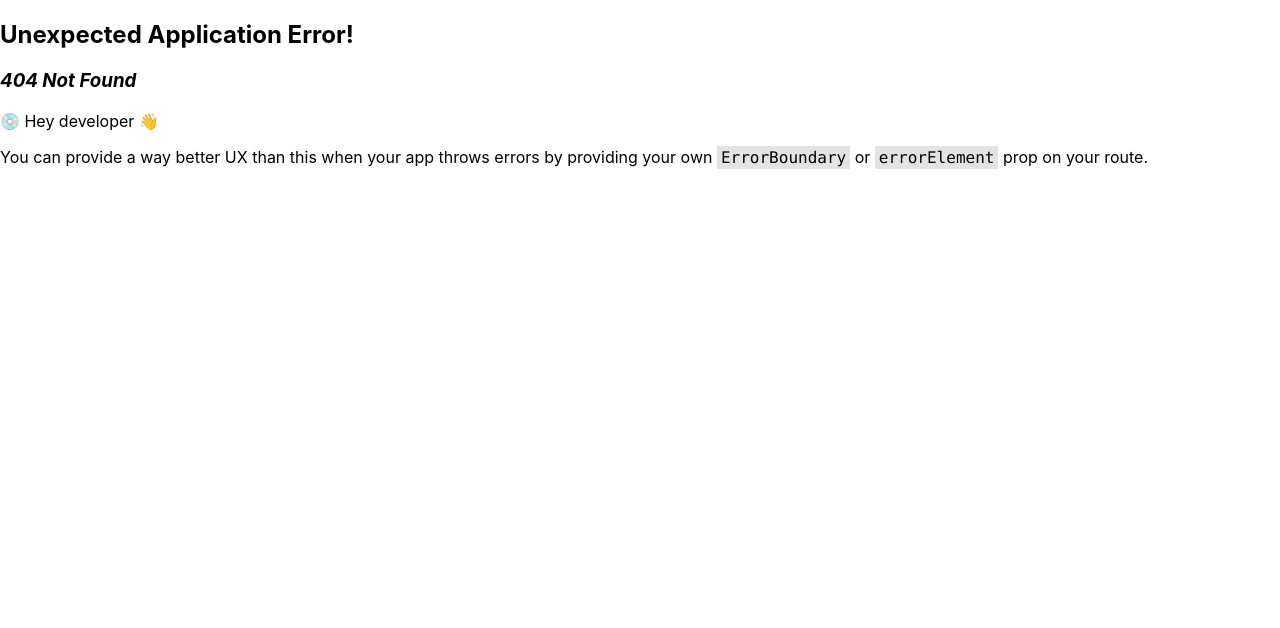
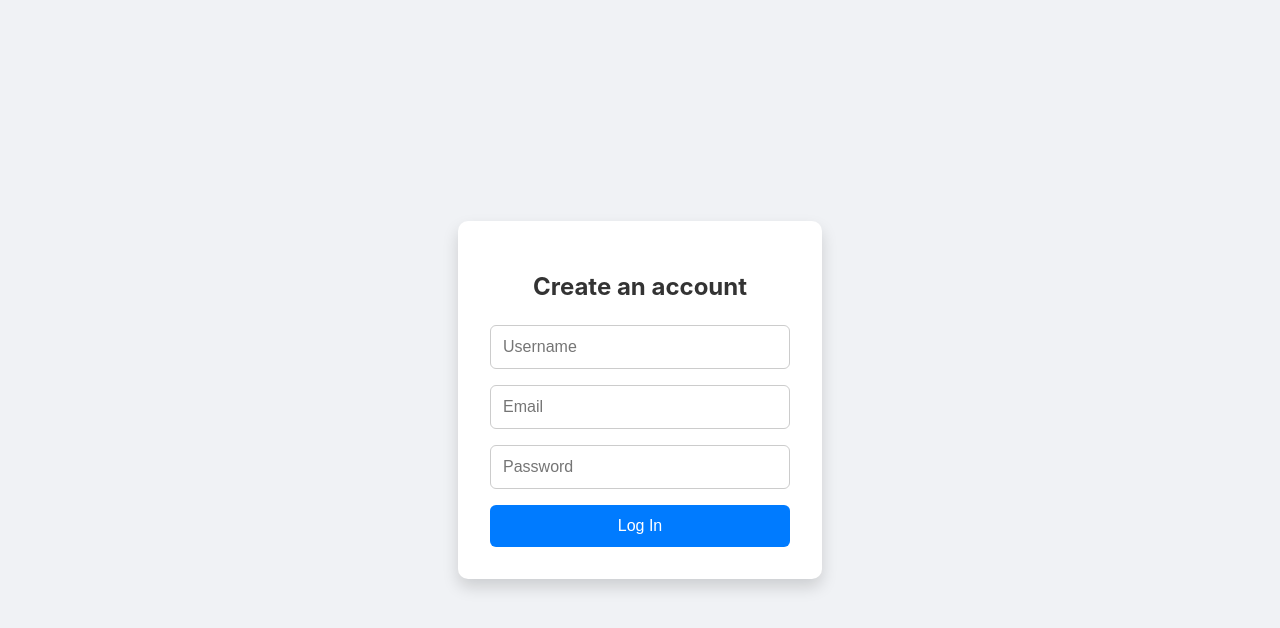
Before and after one commit to clmilholland/leetsave-front-end, a React (Create React App) app: page /register in a window 1280 px wide. Before the commit this address had no page. Shown: the top 628 px of the page. Built offline with nearby package versions, Linux system fonts and the light colour scheme.

Commit message:
Added new components to include a homepage, welcomepage, login, and signup

```diff
--- a/package.json
+++ b/package.json
@@ -3,6 +3,7 @@
   "version": "0.1.0",
   "private": true,
   "dependencies": {
+    "@reduxjs/toolkit": "^2.8.2",
     "@testing-library/dom": "^10.4.0",
     "@testing-library/jest-dom": "^6.6.3",
     "@testing-library/react": "^16.3.0",
@@ -11,6 +12,7 @@
     "jwt-decode": "^4.0.0",
     "react": "^19.1.0",
     "react-dom": "^19.1.0",
+    "react-redux": "^9.2.0",
     "react-router-dom": "^7.7.0",
     "react-scripts": "5.0.1",
     "redux-toolkit": "^1.1.2",
--- a/src/app/App.js
+++ b/src/app/App.js
@@ -1,10 +1,17 @@
-import '../';
+
 import { createBrowserRouter, createRoutesFromElements, Route, RouterProvider } from 'react-router-dom';
 import { Root } from './Root';
+import { Home } from '../pages/home/Home';
+import { Welcome } from '../pages/welcome/Welcome';
+import { Login } from '../pages/login/Login';
+import { Register } from '../pages/register/Register';
 
 const router = createBrowserRouter(createRoutesFromElements(
   <Route path='/' element={<Root/>}>
-
+    <Route index element={<Home/>} />
+    <Route path='/welcome' element={<Welcome/>} />
+    <Route path='/login' element={<Login/>} />
+    <Route path='/register' element={<Register/>} />
   </Route>
 ))
 
--- a/src/index.js
+++ b/src/index.js
@@ -3,11 +3,15 @@ import ReactDOM from 'react-dom/client';
 import './index.css';
 import App from './app/App';
 import reportWebVitals from './reportWebVitals';
+import { store } from './app/Store';
+import { Provider } from 'react-redux';
 
 const root = ReactDOM.createRoot(document.getElementById('root'));
 root.render(
   <React.StrictMode>
-    <App />
+    <Provider store={store}>
+      <App />
+    </Provider>
   </React.StrictMode>
 );
 
--- a/src/pages/home/Home.js
+++ b/src/pages/home/Home.js
@@ -0,0 +1,17 @@
+import React from "react";
+import { useSelector } from "react-redux";
+import { selectToken } from "../../reducers/authSlice";
+import { useNavigate } from "react-router-dom";
+
+export const Home = () => {
+    const navigate = useNavigate();
+    const token = useSelector(selectToken);
+
+    if(!token) navigate('/welcome');
+
+    return (
+        <div>
+            <h1>Home Page!</h1>
+        </div>
+    )
+}
--- /dev/null
+++ b/src/pages/login/Login.js
@@ -0,0 +1,59 @@
+import React from "react";
+import { Navigate, useNavigate } from "react-router-dom";
+import { useDispatch, useSelector } from "react-redux";
+import { useState } from "react";
+import { login, selectError } from "../../reducers/authSlice";
+import styles from './Login.module.css';
+
+export const Login = () => {
+    const dispatch = useDispatch();
+    const navigate = useNavigate();
+    const error = useSelector(selectError);
+    const [ formData, setFormData ] = useState({
+        username: '',
+        password: ''
+    });
+
+    const handleChange = (e) => {
+        const { name, value } = e.target;
+        setFormData((prevData) => ({ ...prevData, [name]: value }));
+    };
+
+    const handleSubmit = async (e) => {
+        e.preventDefault();
+        try {
+            await dispatch(login(formData)).unwrap();
+            navigate('/')
+        } catch (error) {
+            console.log('login error', error);
+        }
+    };
+
+    return (
+        <div className={styles.container}>
+            <form className={styles.form} onSubmit={handleSubmit}>
+                <h2 className={styles.title}>Login</h2>
+                <input
+                    type="text"
+                    name="username"
+                    value={formData.username}
+                    onChange={handleChange}
+                    placeholder="Username"
+                    className={styles.input}
+                    required
+                />
+                <input
+                    type="password"
+                    name="password"
+                    value={formData.password}
+                    onChange={handleChange}
+                    placeholder="Password"
+                    className={styles.input}
+                    required
+                />
+                <button type="submit" className={styles.button}>Log In</button>
+                {error ? <div>{error}</div> : <></>}
+            </form>
+        </div>
+    )
+}
--- /dev/null
+++ b/src/pages/login/Login.module.css
@@ -0,0 +1,47 @@
+.container {
+  display: flex;
+  justify-content: center;
+  align-items: center;
+  height: 100vh;
+  background-color: #f0f2f5;
+}
+
+.form {
+  background: white;
+  padding: 2rem;
+  border-radius: 10px;
+  box-shadow: 0 8px 16px rgba(0, 0, 0, 0.15);
+  display: flex;
+  flex-direction: column;
+  width: 300px;
+}
+
+.title {
+  text-align: center;
+  margin-bottom: 1.5rem;
+  font-size: 1.5rem;
+  color: #333;
+}
+
+.input {
+  margin-bottom: 1rem;
+  padding: 0.75rem;
+  border: 1px solid #ccc;
+  border-radius: 6px;
+  font-size: 1rem;
+}
+
+.button {
+  padding: 0.75rem;
+  background-color: #007bff;
+  color: white;
+  border: none;
+  border-radius: 6px;
+  font-size: 1rem;
+  cursor: pointer;
+  transition: background-color 0.3s ease;
+}
+
+.button:hover {
+  background-color: #0056b3;
+}
--- /dev/null
+++ b/src/pages/register/Register.js
@@ -0,0 +1,70 @@
+import React, {useState} from "react";
+import { useNavigate } from "react-router-dom";
+import { useDispatch, useSelector } from "react-redux";
+import styles from './Register.module.css';
+import { register, selectError } from "../../reducers/authSlice";
+
+export const Register = () => {
+    const dispatch = useDispatch();
+    const navigate = useNavigate();
+    const error = useSelector(selectError);
+    const [ formData, setFormData ] = useState({
+        username: '',
+        email: '',
+        password: ''
+    });
+
+    const handleChange = (e) => {
+        const { name, value } = e.target;
+        setFormData((prevData) => ({ ...prevData, [name]: value }));
+    };
+
+    const handleSubmit = async (e) => {
+        e.preventDefault();
+        try {
+            await dispatch(register(formData)).unwrap();
+            navigate('/')
+        } catch (error) {
+            console.log('login error', error);
+        }
+    };
+
+
+
+    return (
+        <div className={styles.container}>
+            <form className={styles.form} onSubmit={handleSubmit}>
+                <h2 className={styles.title}>Create an account</h2>
+                <input
+                    type="text"
+                    name="username"
+                    value={formData.username}
+                    onChange={handleChange}
+                    placeholder="Username"
+                    className={styles.input}
+                    required
+                />
+                <input
+                    type="email"
+                    name="email"
+                    value={formData.email}
+                    onChange={handleChange}
+                    placeholder="Email"
+                    className={styles.input}
+                    required
+                />
+                <input
+                    type="password"
+                    name="password"
+                    value={formData.password}
+                    onChange={handleChange}
+                    placeholder="Password"
+                    className={styles.input}
+                    required
+                />
+                <button type="submit" className={styles.button}>Log In</button>
+                {error ? <div>{error}</div> : <></>}
+            </form>
+        </div>
+    )
+}
--- /dev/null
+++ b/src/pages/register/Register.module.css
@@ -0,0 +1,47 @@
+.container {
+  display: flex;
+  justify-content: center;
+  align-items: center;
+  height: 100vh;
+  background-color: #f0f2f5;
+}
+
+.form {
+  background: white;
+  padding: 2rem;
+  border-radius: 10px;
+  box-shadow: 0 8px 16px rgba(0, 0, 0, 0.15);
+  display: flex;
+  flex-direction: column;
+  width: 300px;
+}
+
+.title {
+  text-align: center;
+  margin-bottom: 1.5rem;
+  font-size: 1.5rem;
+  color: #333;
+}
+
+.input {
+  margin-bottom: 1rem;
+  padding: 0.75rem;
+  border: 1px solid #ccc;
+  border-radius: 6px;
+  font-size: 1rem;
+}
+
+.button {
+  padding: 0.75rem;
+  background-color: #007bff;
+  color: white;
+  border: none;
+  border-radius: 6px;
+  font-size: 1rem;
+  cursor: pointer;
+  transition: background-color 0.3s ease;
+}
+
+.button:hover {
+  background-color: #0056b3;
+}
--- a/src/pages/welcome/Welcome.js
+++ b/src/pages/welcome/Welcome.js
@@ -0,0 +1,21 @@
+import React from "react";
+import { Navigate, useNavigate } from "react-router-dom";
+
+export const Welcome = () => {
+    const navigate = useNavigate();
+    return (
+        <div>
+            <h1>Welcome to LeetSave!</h1>
+            <h3>A place to store all of your solved leetcode problems</h3>
+            <img />
+            <div>
+                <h3>Join today</h3>
+                <button onClick={() => navigate('/register')}>Create Account</button>
+            </div>
+            <div>
+                <h4>Already have an account?</h4>
+                <button onClick={() => navigate('/login')}>Sign in</button>
+            </div>
+        </div>
+    )
+}
```
Also changed, not shown: src/reducers/authSlice.js (+14 -13 lines), src/reducers/problemsSlice.js (+13 -13 lines), 1 other file (tests, documents, lock files or other folders).
